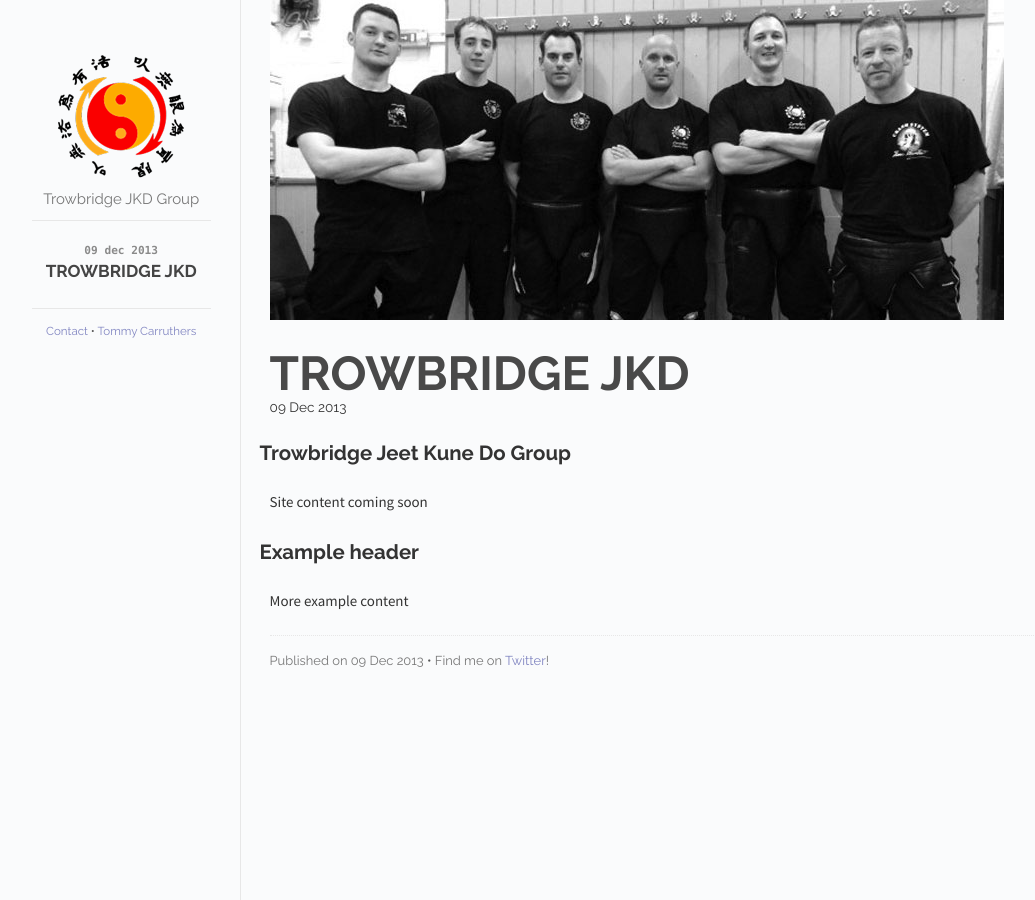
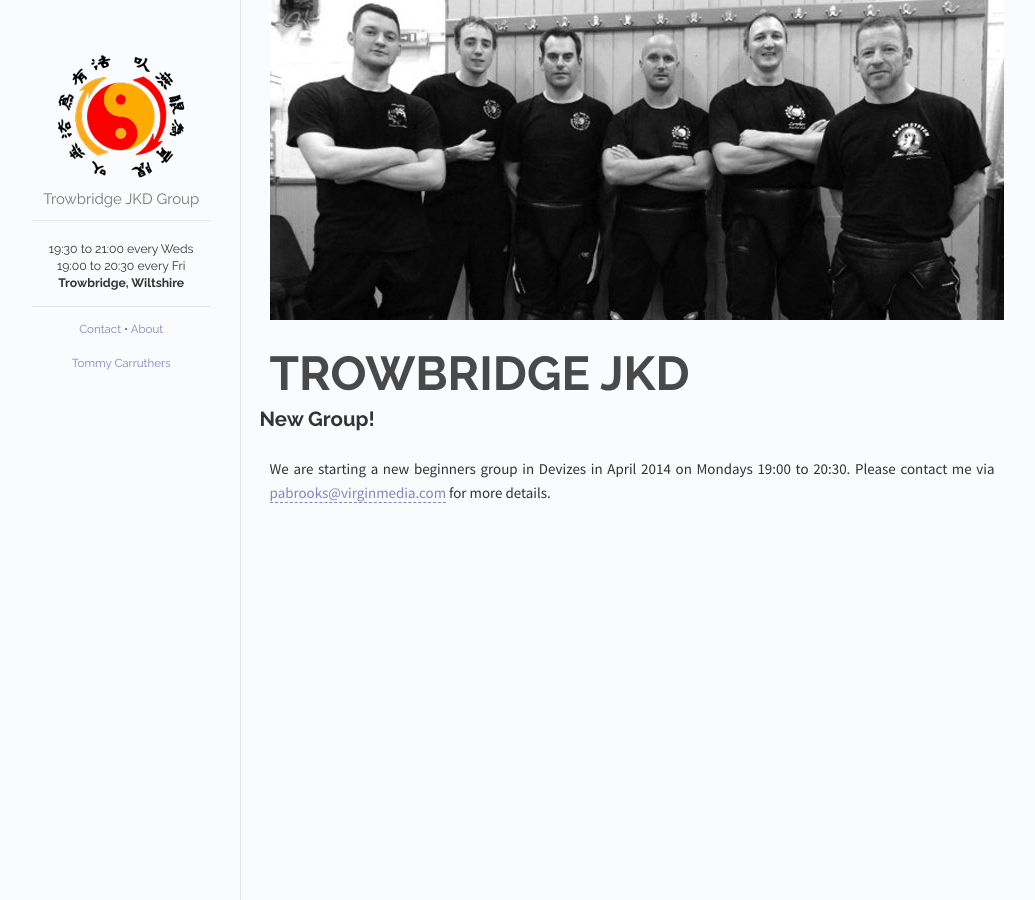
Before and after one commit to joncarlmatthews/trowbridgejkd.com, a Jekyll site: the page built from index.html, in a window 1280 px wide. Shown: the whole page, without its empty margins (118-1153 px from the left). Built offline with Jekyll 4.4.1, drawn with Linux system fonts in a browser that asks for light colours.

Commit message:
Site content

```diff
--- a/_includes/post.html
+++ b/_includes/post.html
@@ -8,17 +8,12 @@
     </div>
     <div id="info-container">
       <h1 id="title">{{ page.title }}</h1>
-      <span id="date">{{ page.date | date_to_string }}</a>
     </div>
   </div>
 
   <div class="post">
-    {{ content }}
+    <h2>New Group!</h2>
+    <p>We are starting a new beginners group in Devizes in April 2014 on Mondays 19:00 to 20:30. Please contact me via <a href="mailto:pabrooks@virginmedia.com">pabrooks@virginmedia.com</a> for more details.</p>
   </div>
-  <div class="colophon">
-    <p>
-      <span id="pub-date">Published on {{ page.date | date_to_string }}</span> <span class="separator">&bull;</span>
-      <span id="social">Find me on <a href="">Twitter</a>!</span>
-    </p>
-  </div>
+
 </div>
--- a/_layouts/default.html
+++ b/_layouts/default.html
@@ -29,20 +29,18 @@
           <span class="tagline">Trowbridge JKD Group</span>
         </div>
         <div class="posts">
-          <ul class="posts-list">
-            {% for post in site.posts %}
-              <li class="post-link">
-                <a class="post-title" href="{{ post.url }}">
-                  <span class="post-date">{{ post.date | date_to_string }}</span>
-                  {{ post.title }}
-                </a>
-              </li>
-            {% endfor %}
-          </ul>
+
+          <div style="text-align:center;margin:0 auto">
+            19:30 to 21:00 every Weds<br>
+            19:00 to 20:30 every Fri<br>
+            <strong>Trowbridge, Wiltshire</strong>
+          </div>
+
         </div>
         <div class="footer">
           <span id="footer-links">
             <a href="" class="footer-link">Contact</a> <span class="separator">&bull;</span>
+            <a href="" class="footer-link">About</a><br><br>
             <a href="http://www.tommycarruthers.com/" class="footer-link">Tommy Carruthers</a>
           </span>
         </div>
```
